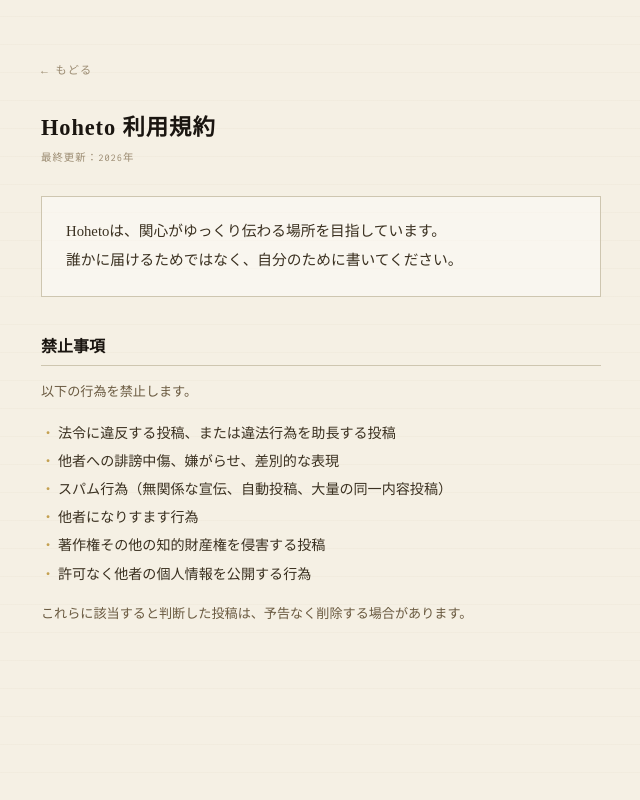
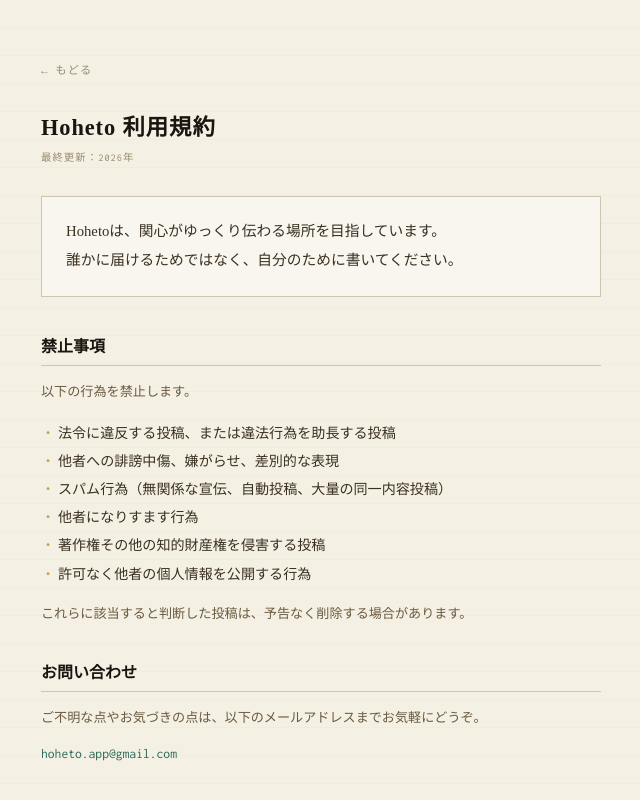
Before and after one commit to hoheto-app/hoheto, a website: page terms/index.html in a window 1280 px wide. Shown: the whole page, without its empty margins (319-959 px from the left). Drawn offline with Linux system fonts and the light colour scheme.

Commit message:
Add contact information to terms page
Added contact information section with email address.

```diff
--- a/terms/index.html
+++ b/terms/index.html
@@ -136,6 +136,12 @@
   </ul>
   <p class="note">これらに該当すると判断した投稿は、予告なく削除する場合があります。</p>
 
+  <h2>お問い合わせ</h2>
+  <p class="note">ご不明な点やお気づきの点は、以下のメールアドレスまでお気軽にどうぞ。</p>
+  <p class="note" style="margin-top:10px;">
+    <a href="mailto:hoheto.app@gmail.com" style="color:var(--teal);text-decoration:none;font-family:'Inconsolata',monospace;font-size:0.85rem;">hoheto.app@gmail.com</a>
+  </p>
+
 </div>
 
 </body>
```
